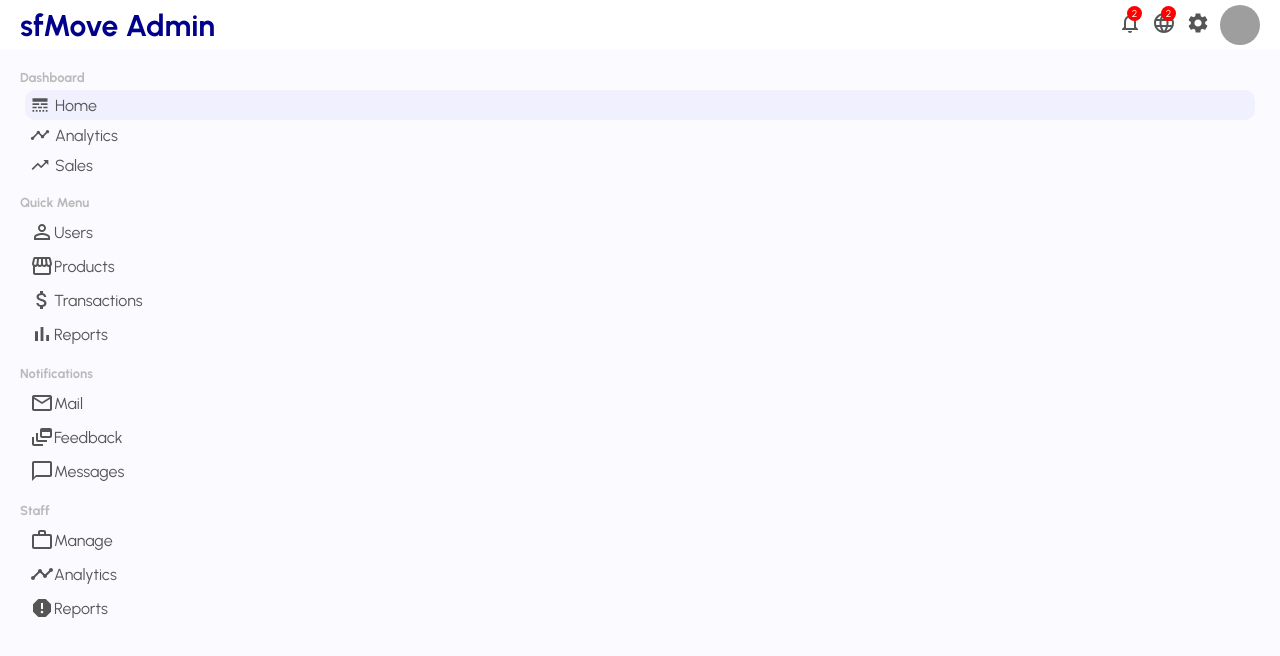
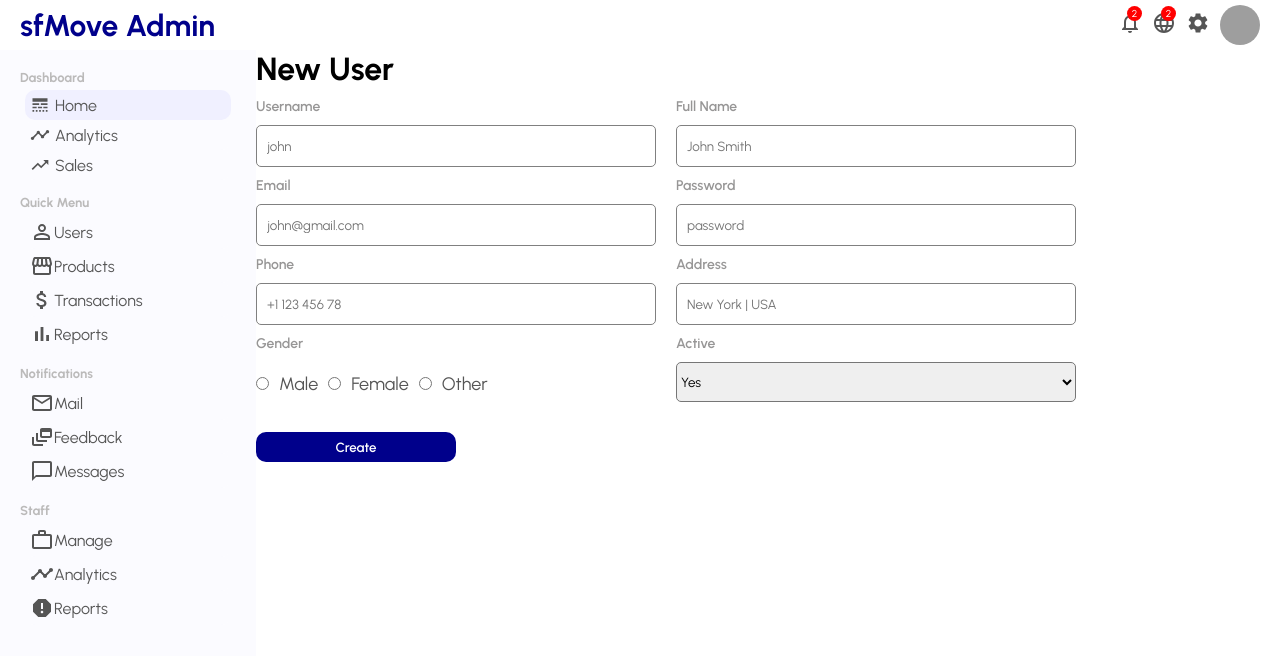
Before and after one commit to arturasjuskys/eCommerce_Admin-Dashboard, a React (Create React App) app: page /newUser in a window 1280 px wide. Shown: the top 656 px of the page. Built offline with nearby package versions, Linux system fonts and the light colour scheme; grey boxes are pictures that could not be loaded.

Commit message:
Adding - New User Page

```diff
--- a/src/App.js
+++ b/src/App.js
@@ -1,13 +1,13 @@
 import {
   BrowserRouter as Router,
   Routes,
-  Route,
-  Navigate
+  Route
 } from "react-router-dom";
 import styled from "styled-components";
 import Sidebar from "./components/Sidebar";
 import Topbar from "./components/Topbar";
 import Home from "./pages/Home";
+import NewUser from "./pages/NewUser";
 import User from "./pages/User";
 import UserList from './pages/UserList';
 
@@ -25,6 +25,7 @@
           <Route path="/" exact element={<Home />} />
           <Route path="/users" element={<UserList />} />
           <Route path="/user/:userId" element={<User />} />
+          <Route path="/newUser" element={<NewUser />} />
         </Routes>
       </Container>
     </Router>
--- a/src/components/Sidebar.jsx
+++ b/src/components/Sidebar.jsx
@@ -14,6 +14,7 @@
   WorkOutline,
   Report,
 } from "@material-ui/icons";
+import { Link } from 'react-router-dom';
 
 const SidebarContainer = styled.div`
   flex: 1;
@@ -37,6 +38,11 @@
 const SidebarList = styled.ul`
   list-style: none;
   padding: 5px;
+  /* link selector */
+  > a {
+    text-decoration: none;
+    color: inherit;
+  }
 `;
 const SidebarListItem = styled.li`
   padding: 5px;
@@ -60,93 +66,82 @@
         <SidebarMenu>
           <SidebarTitle>Dashboard</SidebarTitle>
           <SidebarList>
-
+            <Link to="/">
               <SidebarListItem active>
                 <LineStyle className="sidebarIcon" />
                 Home
               </SidebarListItem>
-
+            </Link>
             <SidebarListItem>
               <Timeline className="sidebarIcon" />
               Analytics
             </SidebarListItem>
-
             <SidebarListItem>
               <TrendingUp className="sidebarIcon" />
               Sales
             </SidebarListItem>
-
           </SidebarList>
         </SidebarMenu>
 
         <SidebarMenu>
           <SidebarTitle>Quick Menu</SidebarTitle>
           <SidebarList>
-
+            <Link to="/users">
               <SidebarListItem>
                 <PermIdentity />
                 Users
               </SidebarListItem>
-
+            </Link>
+            <Link to="/products">
               <SidebarListItem>
                 <Storefront />
                 Products
               </SidebarListItem>
-
+            </Link>
             <SidebarListItem>
               <AttachMoney />
               Transactions
             </SidebarListItem>
-
             <SidebarListItem>
               <BarChart />
               Reports
             </SidebarListItem>
-
           </SidebarList>
         </SidebarMenu>
 
         <SidebarMenu>
           <SidebarTitle>Notifications</SidebarTitle>
           <SidebarList>
-
             <SidebarListItem>
               <MailOutline />
               Mail
             </SidebarListItem>
-
             <SidebarListItem>
               <DynamicFeed />
               Feedback
             </SidebarListItem>
-
             <SidebarListItem>
               <ChatBubbleOutline />
               Messages
             </SidebarListItem>
-
           </SidebarList>
         </SidebarMenu>
 
         <SidebarMenu>
           <SidebarTitle>Staff</SidebarTitle>
           <SidebarList>
-
             <SidebarListItem>
               <WorkOutline />
               Manage
             </SidebarListItem>
-
             <SidebarListItem>
               <Timeline />
               Analytics
             </SidebarListItem>
-
             <SidebarListItem>
               <Report />
               Reports
             </SidebarListItem>
-
           </SidebarList>
         </SidebarMenu>
 
--- /dev/null
+++ b/src/pages/NewUser.jsx
@@ -0,0 +1,111 @@
+import styled from 'styled-components';
+
+const Container = styled.div`
+  flex: 4;
+`;
+const Title = styled.h1``;
+const Form = styled.form`
+  display: flex;
+  flex-wrap: wrap;
+`;
+const FormItem = styled.div`
+  width: 400px;
+  display: flex;
+  flex-direction: column;
+  margin-top: 10px;
+  margin-right: 20px;
+  /* label selector */
+  > label {
+    margin-bottom: 10px;
+    font-size: 14px;
+    font-weight: 600;
+    color: rgb(151, 150, 150);
+  }
+  /* input selector */
+  > input {
+    height: 20px;
+    padding: 10px;
+    border: 1px solid gray;
+    border-radius: 5px;
+  }
+`;
+const UserGender = styled.div`
+  /* input selector */
+  > input {
+    margin-top: 15px;
+  }
+  /* label selector */
+  > label {
+    margin: 10px;
+    font-size: 18px;
+    color: #555;
+  }
+`;
+const UserSelect = styled.select`
+  height: 40px;
+  border-radius: 5px;
+`;
+const NewUserButton = styled.button`
+  width: 200px;
+  border: none;
+  background-color: darkblue;
+  color: white;
+  padding: 7px 10px;
+  font-weight: 600;
+  border-radius: 10px;
+  margin-top: 30px;
+  cursor: pointer;
+`;
+
+export default function NewUser() {
+  return (
+    <Container>
+      <Title>New User</Title>
+      <Form>
+        <FormItem>
+          <label>Username</label>
+          <input type="text" placeholder='john' />
+        </FormItem>
+        <FormItem>
+          <label>Full Name</label>
+          <input type="text" placeholder='John Smith' />
+        </FormItem>
+        <FormItem>
+          <label>Email</label>
+          <input type="email" placeholder='john@gmail.com' />
+        </FormItem>
+        <FormItem>
+          <label>Password</label>
+          <input type="password" placeholder='password' />
+        </FormItem>
+        <FormItem>
+          <label>Phone</label>
+          <input type="number" placeholder='+1 123 456 78' />
+        </FormItem>
+        <FormItem>
+          <label>Address</label>
+          <input type="text" placeholder='New York | USA' />
+        </FormItem>
+        <FormItem>
+          <label>Gender</label>
+          <UserGender>
+            <input type="radio" name="gender" id="male" value="male" />
+            <label for="male">Male</label>
+            <input type="radio" name="gender" id="female" value="female" />
+            <label for="female">Female</label>
+            <input type="radio" name="gender" id="other" value="other" />
+            <label for="other">Other</label>
+          </UserGender>
+        </FormItem>
+        <FormItem>
+          <label>Active</label>
+          <UserSelect name="active" id="active">
+            <option value="yes">Yes</option>
+            <option value="no">No</option>
+          </UserSelect>
+        </FormItem>
+        <NewUserButton>Create</NewUserButton>
+      </Form>
+    </Container>
+  )
+}
--- a/src/pages/User.jsx
+++ b/src/pages/User.jsx
@@ -1,5 +1,6 @@
 import { CalendarToday, LocationSearching, MailOutline, PermIdentity, PhoneAndroid, Publish } from "@material-ui/icons";
 import styled from "styled-components"
+import { Link } from 'react-router-dom';
 
 const Container = styled.div`
   flex: 4;
@@ -139,7 +140,9 @@
 
       <UserTitleContainer>
         <UserTitle>Edit User</UserTitle>
-        <UserAddButton>Create</UserAddButton>
+        <Link to="/newUser">
+          <UserAddButton>Create</UserAddButton>
+        </Link>
       </UserTitleContainer>
 
       <UserContainer>
@@ -195,11 +198,11 @@
               </UserUpdateItem>
               <UserUpdateItem>
                 <label>Email</label>
-                <UserUpdateInput type="text" placeholder="annabeck99@gmail.com"></UserUpdateInput>
+                <UserUpdateInput type="email" placeholder="annabeck99@gmail.com"></UserUpdateInput>
               </UserUpdateItem>
               <UserUpdateItem>
                 <label>Phone</label>
-                <UserUpdateInput type="text" placeholder="+1 123 456 67"></UserUpdateInput>
+                <UserUpdateInput type="number" placeholder="+1 123 456 67"></UserUpdateInput>
               </UserUpdateItem>
               <UserUpdateItem>
                 <label>Address</label>
```
Lines whose indentation alone changed are shown as unchanged.
